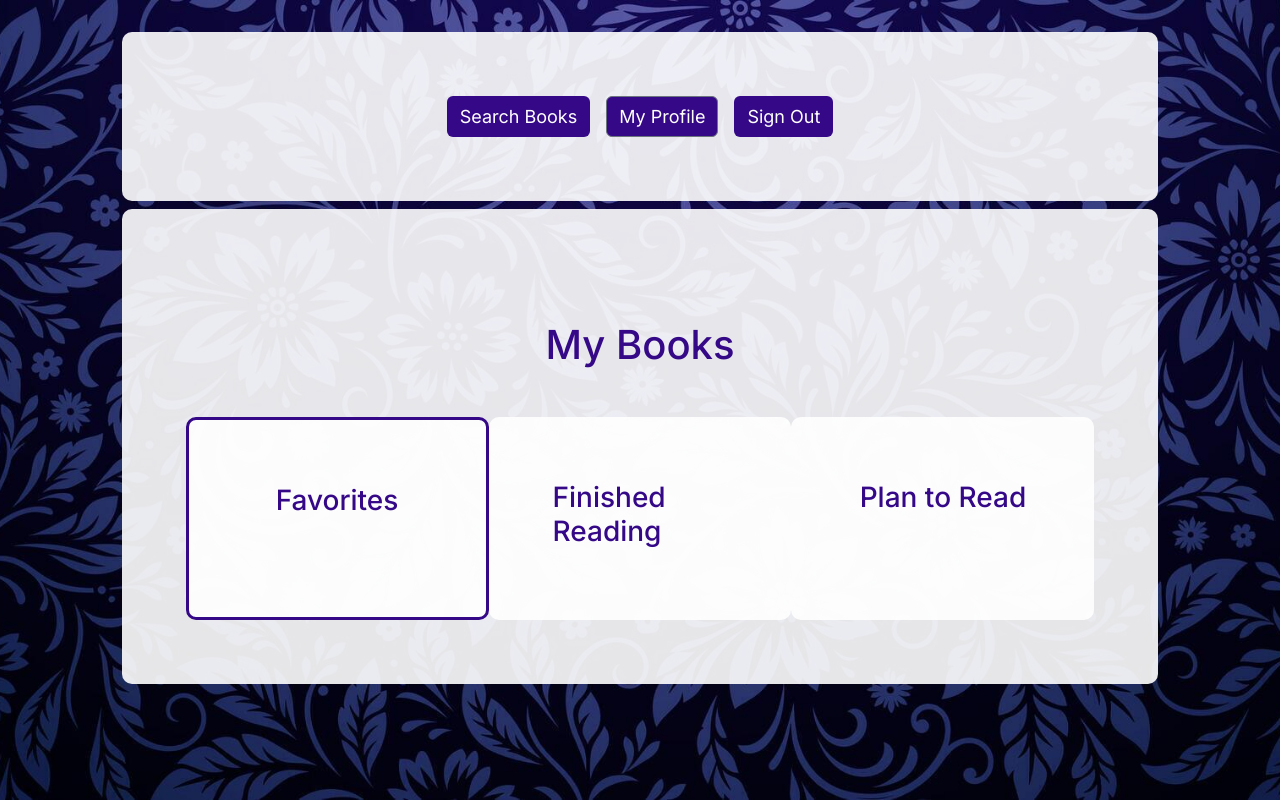
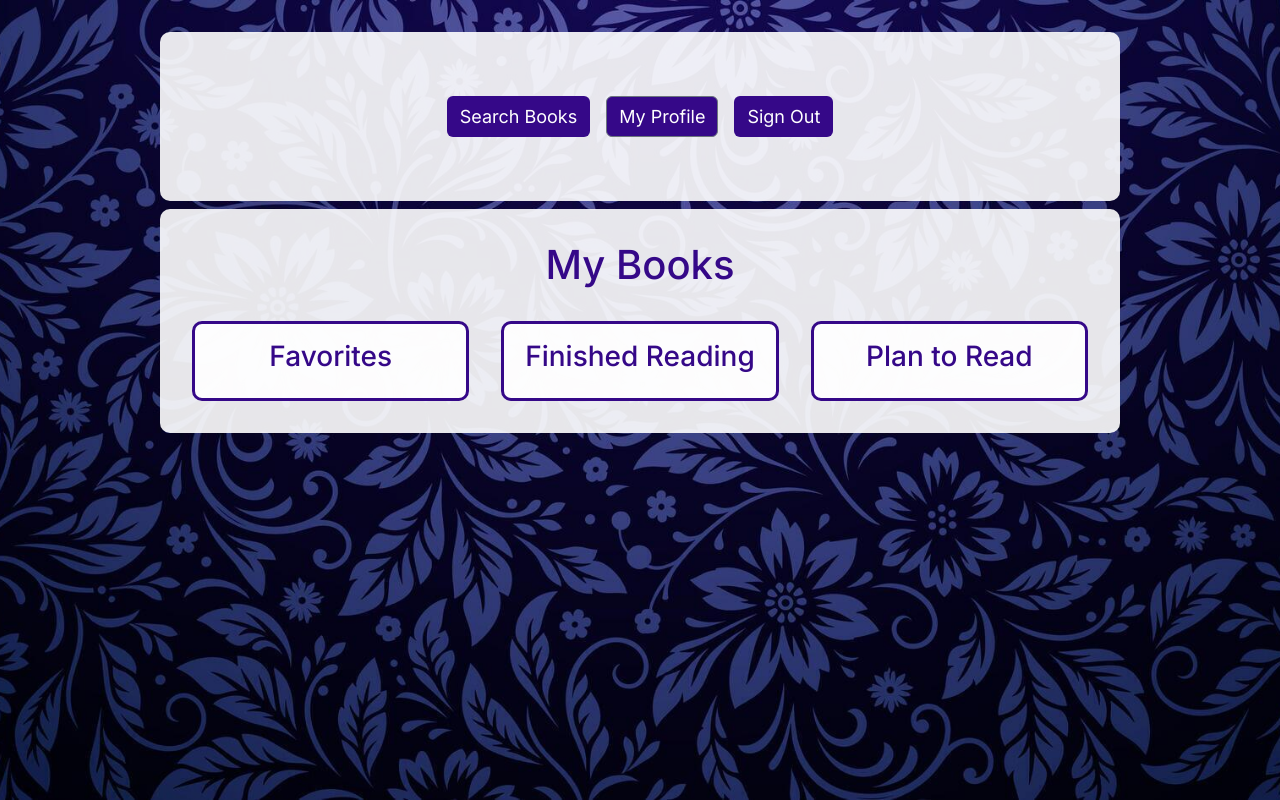
Before and after one commit to kristijanH1998/bookworm, a React (Vite) app in the folder BookWorm/: page /my-books in a window 1280 px wide. Built offline with nearby package versions, Linux system fonts and the light colour scheme.

Commit message:
fixed sizing issues with book cards on My Books page (in the three columns representing three categories: favorites, finished reading, and wishlist); commented out some extra console.log's

```diff
--- a/BookWorm/src/MyBooks.tsx
+++ b/BookWorm/src/MyBooks.tsx
@@ -26,7 +26,7 @@ export default function MyBooks() {
 
     useEffect(() => {
         if(jwt) {
-            console.log(jwt)
+            // console.log(jwt)
             axios
                 .get("http://localhost:3000/fav-books", {headers: {"authorization": "Bearer " + jwt}/*, params: {page: page * 10} */})
                 .then((res) => {
@@ -50,7 +50,7 @@ export default function MyBooks() {
         event.preventDefault();
         acquireJwt();
         // console.log(jwt)
-        console.log(event.target.id)
+        // console.log(event.target.id)
         let page = "";
         switch(event.target.id) {
             case "searchBooksBtn":
@@ -81,7 +81,7 @@ export default function MyBooks() {
     };
 
     return (
-        <div className="d-flex flex-column align-items-center py-4">
+        <div className="d-flex flex-column align-items-center py-4 w-75">
             <nav className="navbar d-flex w-100">
                 <form className="container-fluid justify-content-center">
                     {/* <button className="btn btn-outline-success me-3" type="button">My Books</button> */}
@@ -90,11 +90,11 @@ export default function MyBooks() {
                     <Link type="button" onClick={goToPage} className="btn" to={''} id="signOutBtn">Sign Out</Link>
                 </form>
             </nav>
-            <form className="d-flex flex-column align-items-center">
-                <h1 className="my-5">My Books</h1>
-                <div className="container">
+            <form className="d-flex flex-column align-items-center w-100 p-3">
+                <h1 className="my-3">My Books</h1>
+                <div className="container w-100">
                     <div className="row">
-                            <div style={{borderColor: "#350888", borderStyle: "solid"}} className="d-flex flex-column align-items-center myCol col-4">
+                            <div style={{borderColor: "#350888", borderStyle: "solid"}} className="d-flex flex-column align-items-center myCol col">
                                 <h3>Favorites</h3>
                                 {typeof favoriteList == 'undefined' ? <h5>No favorites</h5> : favoriteList.map(book =>
                                     <ListBookCard
@@ -108,11 +108,11 @@ export default function MyBooks() {
                                     </ListBookCard>)}
                             </div>
 
-                            <div className="d-flex flex-column align-items-center myCol col-4">
+                            <div style={{borderColor: "#350888", borderStyle: "solid"}} className="d-flex flex-column align-items-center myCol col">
                                 <h3>Finished Reading</h3>
                             </div>
 
-                            <div className="d-flex flex-column align-items-center myCol col-4">
+                            <div style={{borderColor: "#350888", borderStyle: "solid"}} className="d-flex flex-column align-items-center myCol col">
                                 <h3>Plan to Read</h3>
                             </div>
                     </div>
--- a/BookWorm/src/elementaryComponents/listBookCard.tsx
+++ b/BookWorm/src/elementaryComponents/listBookCard.tsx
@@ -2,12 +2,12 @@ import React from "react";
 
 export default function ListBookCard(props: any) {
     return(
-        <div className="card mb-3 mt-3" style={{width: "650px", height: "350px"}}>
+        <div className="card mb-3 mt-3 w-100" style={{width: "800px", height: "200px"}}>
             <div className="row g-0 overflow-auto">
-                <div className="col-md-4" style={{height: "85%"}}>
+                <div className="col-md-4">
                     <img src={props.thumbnail} className="img-fluid rounded-start sticky-top w-100 h-100" alt="..."/>
                 </div>
-                <div className="col-md-8 overflow-auto" style={{height: "85%"}}>
+                <div className="col-md-8 overflow-auto">
                     <div className="card-body h-100">
                         <h2 className="card-title">{props.title}</h2>
                         <h4 className="card-text">{props.author}</h4>
--- a/BookWorm/src/index.css
+++ b/BookWorm/src/index.css
@@ -37,6 +37,7 @@ h1, h3 {
     font-size: large;
     background-color: rgb(255 255 255 / 90%);
     border-radius: 10px;
-    padding: 4rem;
     overflow: scroll;
+    margin: 1rem;
+    padding: 1rem;
 }
```
Also changed, not shown: BookWorm/src/Home.tsx (+5 -5 lines).
